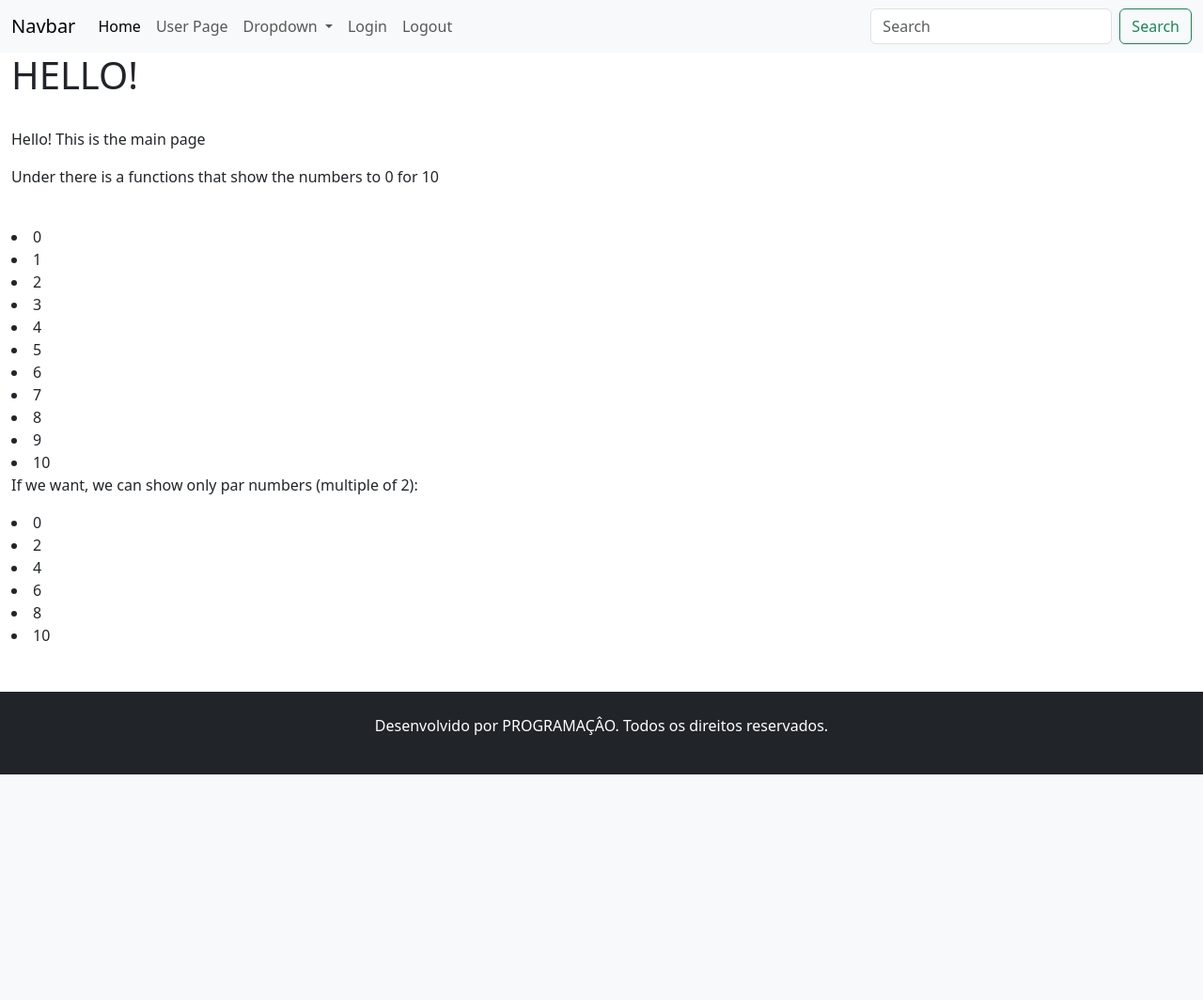
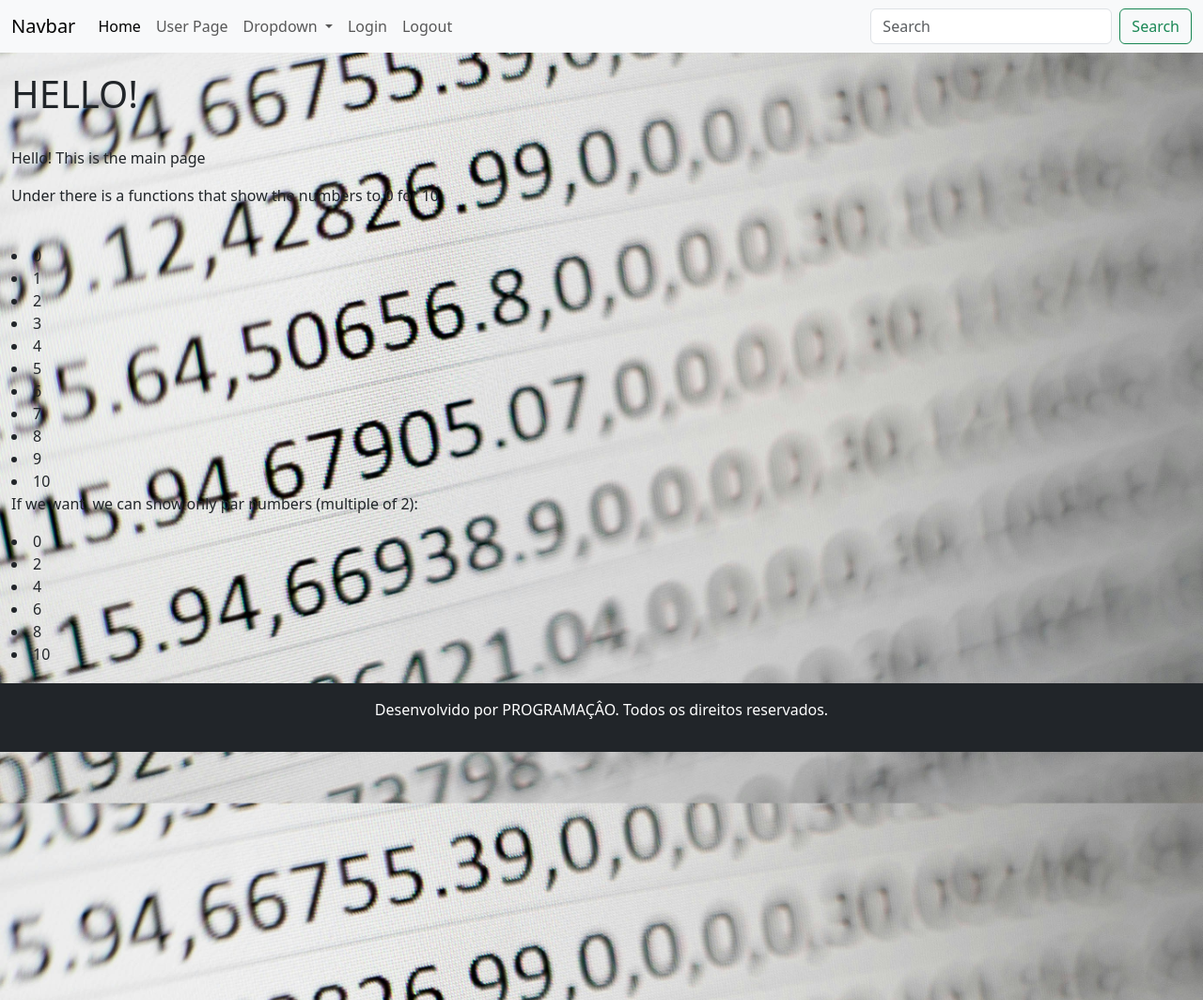
Before and after one commit to davihelisson/PORTIFOLIO, a Flask app: page / in a window 1280 px wide. Shown: the top 1064 px of the page at 94% size. Before the commit the page ends 824 px from the top, so only its background shows below. Run offline with Flask 3, Linux system fonts and the light colour scheme.

Commit message:
Update base.html

```diff
--- a/FlaskTeste/FLASK-TUTORIAL-YT/templates/base.html
+++ b/FlaskTeste/FLASK-TUTORIAL-YT/templates/base.html
@@ -6,10 +6,11 @@
     <meta name="viewport" content="width=device-width, initial-scale=1.0">
     <link href="https://cdn.jsdelivr.net/npm/bootstrap@5.3.3/dist/css/bootstrap.min.css" rel="stylesheet"
         integrity="sha384-QWTKZyjpPEjISv5WaRU9OFeRpok6YctnYmDr5pNlyT2bRjXh0JMhjY6hW+ALEwIH" crossorigin="anonymous">
+    <link rel="stylesheet" href="../static/style.css">
     <title>{% block title%}{% endblock %}</title>
 </head>
 
-<body>
+<body style="height: 1500px;">
     <nav class="navbar navbar-expand-lg bg-body-tertiary">
         <div class="container-fluid">
             <a class="navbar-brand" href="#">Navbar</a>
@@ -55,7 +56,7 @@
         </div>
     </nav>
 
-    <div class="container-fluid">
+    <div class="container-fluid" style="margin-top: 20px;">
     {% block content%}
     {% endblock %}
     </div>
@@ -69,9 +70,11 @@
 
 <footer>
     {% block footer %}
-        <div class="mt-5 p-4 bg-dark text-white text-center">
+    <nav class="navbar navbar-expand-sm bg-dark navbar-dark justify-content-center fixed-bottom">
+        <div class="mt-1 p-1 bg-dark text-white text-center" name="footer" style="margin-bottom: 5px;">
             <p>Desenvolvido por PROGRAMAÇÂO. Todos os direitos reservados.</p>
         </div>
+      </nav>
     {% endblock %}
 </footer>
 
```
